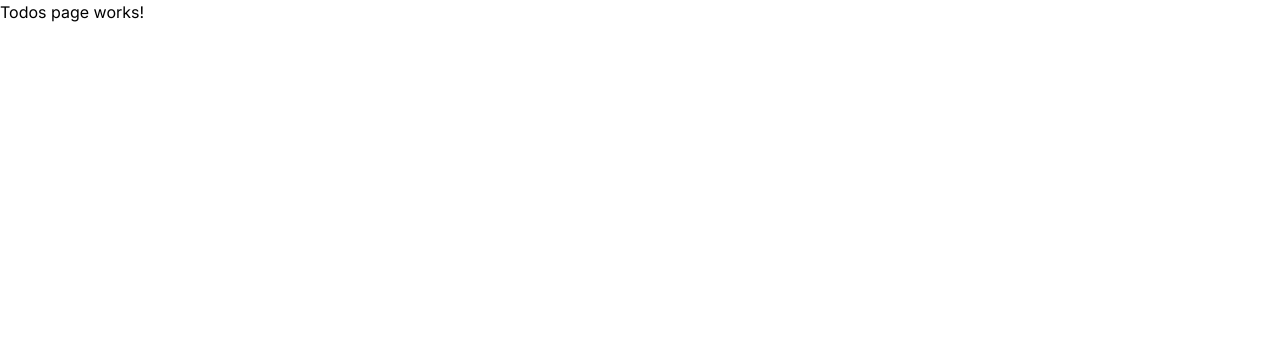
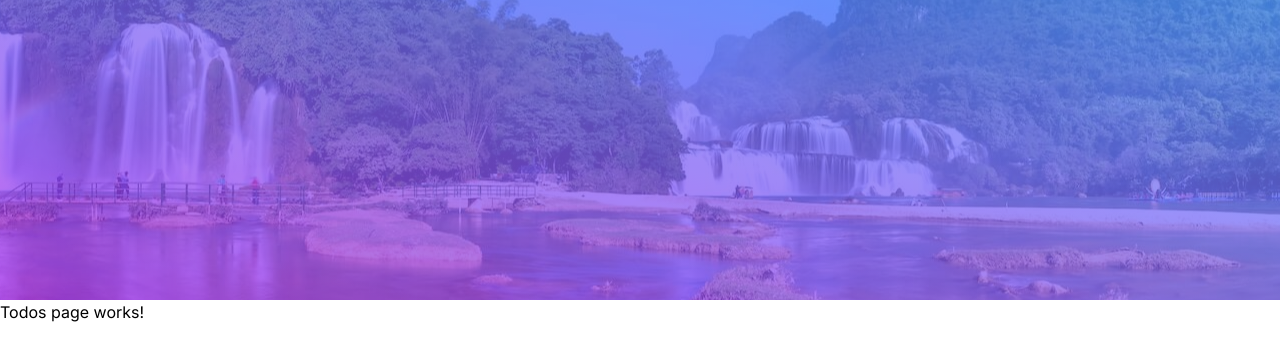
Before and after one commit to phhien203/todo-next-2, a Next.js app: page /todos in a window 1280 px wide. Shown: the top 360 px of the page. Built offline with nearby package versions, Linux system fonts and the light colour scheme.

Commit message:
add hero banner

```diff
--- a/src/app/(dashboard)/layout.tsx
+++ b/src/app/(dashboard)/layout.tsx
@@ -1,3 +1,12 @@
+/* eslint-disable @next/next/no-img-element */
 export default function DashboardLayout({ children }) {
-  return <div>{children}</div>
+  return (
+    <div>
+      <div className="w-full h-[18.75rem] bg-gray-50 relative">
+        <div className="absolute inset-0 w-full h-[18.75rem] bg-gradient-to-bl from-[#5596FF] to-[#AC2DEB]"></div>
+        <div className="absolute inset-0 w-full h-[18.75rem] bg-hero-pattern object-cover bg-no-repeat bg-center opacity-25"></div>
+      </div>
+      {children}
+    </div>
+  )
 }
--- a/tailwind.config.js
+++ b/tailwind.config.js
@@ -11,6 +11,7 @@ module.exports = {
         'gradient-radial': 'radial-gradient(var(--tw-gradient-stops))',
         'gradient-conic':
           'conic-gradient(from 180deg at 50% 50%, var(--tw-gradient-stops))',
+        'hero-pattern': "url('/bg-hero.jpg')",
       },
     },
   },
```
Also changed, not shown: public/bg-hero.jpg (added).
